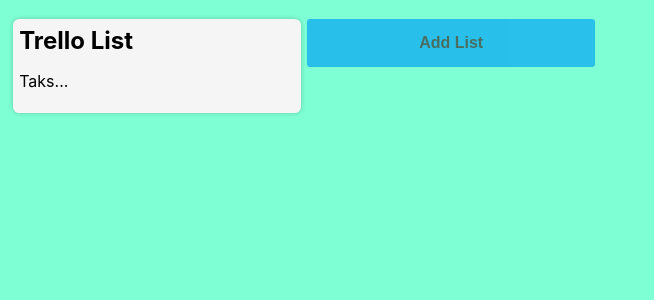
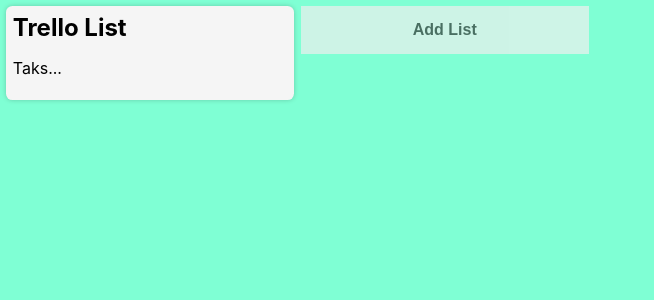
Before and after one commit to devgar/trello-clone, a React (Create React App) app: page / in a window 1280 px wide. Shown: the top 300 px of the page, without its empty margins (0-654 px from the left). Built offline with nearby package versions, Linux system fonts and the light colour scheme.

Commit message:
Removes unused styles. Changes Board Padding.

```diff
--- a/src/TrelloBoard.css
+++ b/src/TrelloBoard.css
@@ -6,7 +6,7 @@
 	flex-wrap: nowrap;
 	justify-content: flex-start unsafe;
 	background-color: aquamarine;
-	padding: 1rem 0.6rem;
+	padding: 0.2rem;
 	box-sizing: border-box;
 	overflow-x: scroll;
 	align-items: flex-start;
@@ -16,23 +16,17 @@
   display: flex;
 }
 .TrelloBoard::after {
-    content: '';
-    flex: 0 0 0.2rem;
+  content: '';
+  flex: 0 0 0.2rem;
 }
 
 .TrelloBoard > button {
 	flex: 0 0 auto;
 	width: 18rem;
-	max-height: 100%;
-	background-color: #05a5f5;
 	margin: 0.2rem;
-	border-radius: 0.2rem;
 	min-height: 3rem;
 	border: none;
 	color: #333;
-	font-size: 1rem;
-	font-weight: bold;
-	cursor: pointer;
 	opacity: 0.7;
 }
 
```
